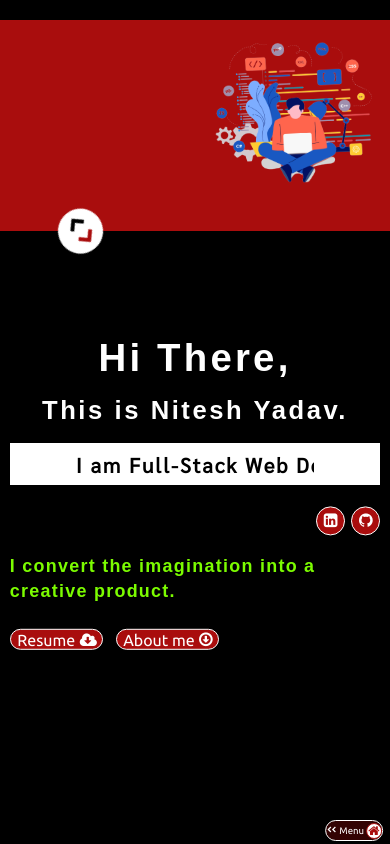
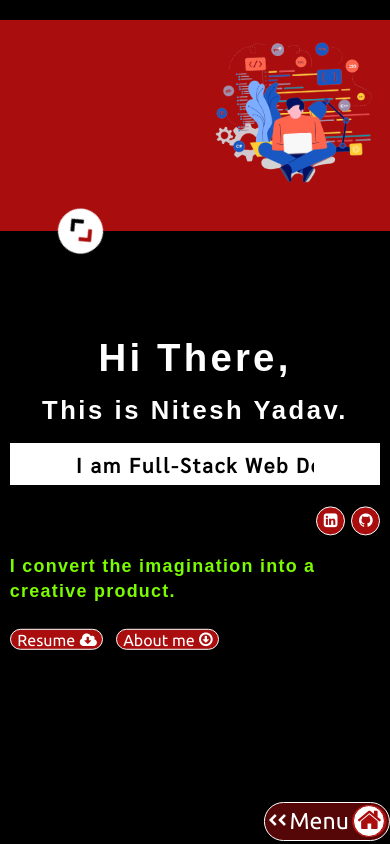
Before and after one commit to mrRhenium/myPortfolio, a React (Create React App) app: page / in a window 390 px wide. Built offline with nearby package versions, Linux system fonts and the light colour scheme; a web font is replaced by a local one.

Commit message:
Navbar mobil view is modified

```diff
--- a/src/CSS Folder/MenuBar.css
+++ b/src/CSS Folder/MenuBar.css
@@ -14,7 +14,7 @@
   bottom: 0.5rem;
   border-radius: 10rem;
   border: 0.1rem solid white;
-  background-color: rgba(169, 13, 13, 0.3);
+  background-color: rgba(169, 13, 13, 0.5);
   transition: 1s;
   overflow: hidden;
   z-index: 10;
@@ -99,11 +99,22 @@
   border-radius: 2rem;
   border: 0.1rem solid white;
 }
-.container_menu_bar ul li:hover i {
+/* .container_menu_bar ul li:hover i {
   background-color: #a90d0d;
 }
 .container_menu_bar ul li:hover a {
   background-color: #a90d0d;
+} */
+
+.container_menu_bar ul li:hover i {
+  color: #a90d0d;
+  background-color: white;
+  border: 0.1rem solid #a90d0d;
+}
+.container_menu_bar ul li:hover a {
+  color: #a90d0d;
+  background-color: white;
+  border: 0.1rem solid #a90d0d;
 }
 
 .container_menu_bar ul li.active {
@@ -202,3 +213,87 @@
     font-size: 1.2rem;
   }
 }
+
+@media screen and (max-width: 750px) {
+  .container_menu_bar {
+    width: 19.7rem;
+    margin-left: 0rem;
+    padding: 0.2rem 0;
+    border: 0.3rem solid white;
+    background-color: rgba(169, 13, 13, 0.5);
+  }
+  .container_menu_bar:hover {
+    width: 59rem;
+  }
+  .container_menu_bar ul {
+    padding-left: 0.3rem;
+  }
+  .container_menu_bar:hover ul {
+    justify-content: space-evenly;
+    padding-right: 0.4rem;
+  }
+  .container_menu_bar ul li {
+    display: flex;
+    /* flex-direction: column; */
+    justify-content: center;
+    align-items: center;
+    border-radius: 3rem;
+    padding: 0 0.2rem;
+    background-color: #a90d0d;
+    border: 0.3rem solid white;
+  }
+
+  .container_menu_bar ul li.menu_indicator {
+    background-color: transparent;
+    border: 0rem;
+  }
+
+  .container_menu_bar ul li.menu_indicator span {
+    font-size: 3.6rem;
+    margin-left: 0.5rem;
+  }
+  .container_menu_bar ul > li i {
+    font-size: 2rem;
+  }
+
+  .container_menu_bar ul li span i {
+    font-size: 3.2rem;
+    width: fit-content;
+    height: fit-content;
+    transform: translateX(0rem);
+    border: 0rem solid white;
+  }
+  .container_menu_bar ul li span a {
+    font-size: 2.1rem;
+    left: -12rem;
+    border: 0rem solid white;
+  }
+
+  .container_menu_bar ul li:hover {
+    background-color: white;
+    border: 0.3rem solid #a90d0d;
+  }
+
+  .container_menu_bar ul li:hover span i {
+    color: #a90d0d;
+    background-color: white;
+    border: 0rem;
+  }
+  .container_menu_bar ul li:hover span a {
+    color: #a90d0d;
+    background-color: white;
+    border: 0rem;
+  }
+
+  .container_menu_bar ul li.active {
+    border: 0rem;
+  }
+
+  .container_menu_bar ul li span.active i {
+    font-size: 4rem;
+    width: 5rem;
+    height: 5rem;
+    transform: translateX(0rem);
+    border: 0.3rem solid #a90d0d;
+  }
+}
```
